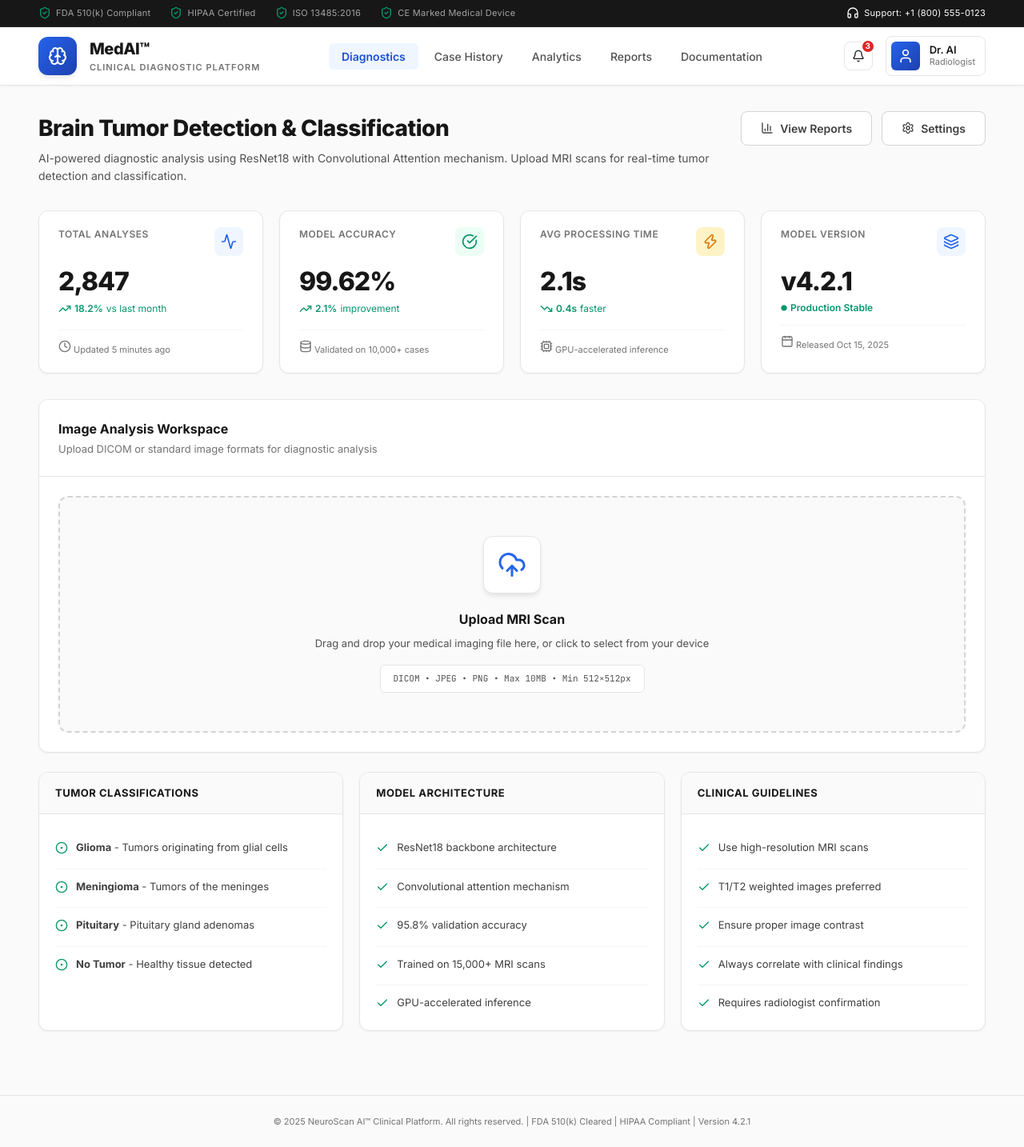
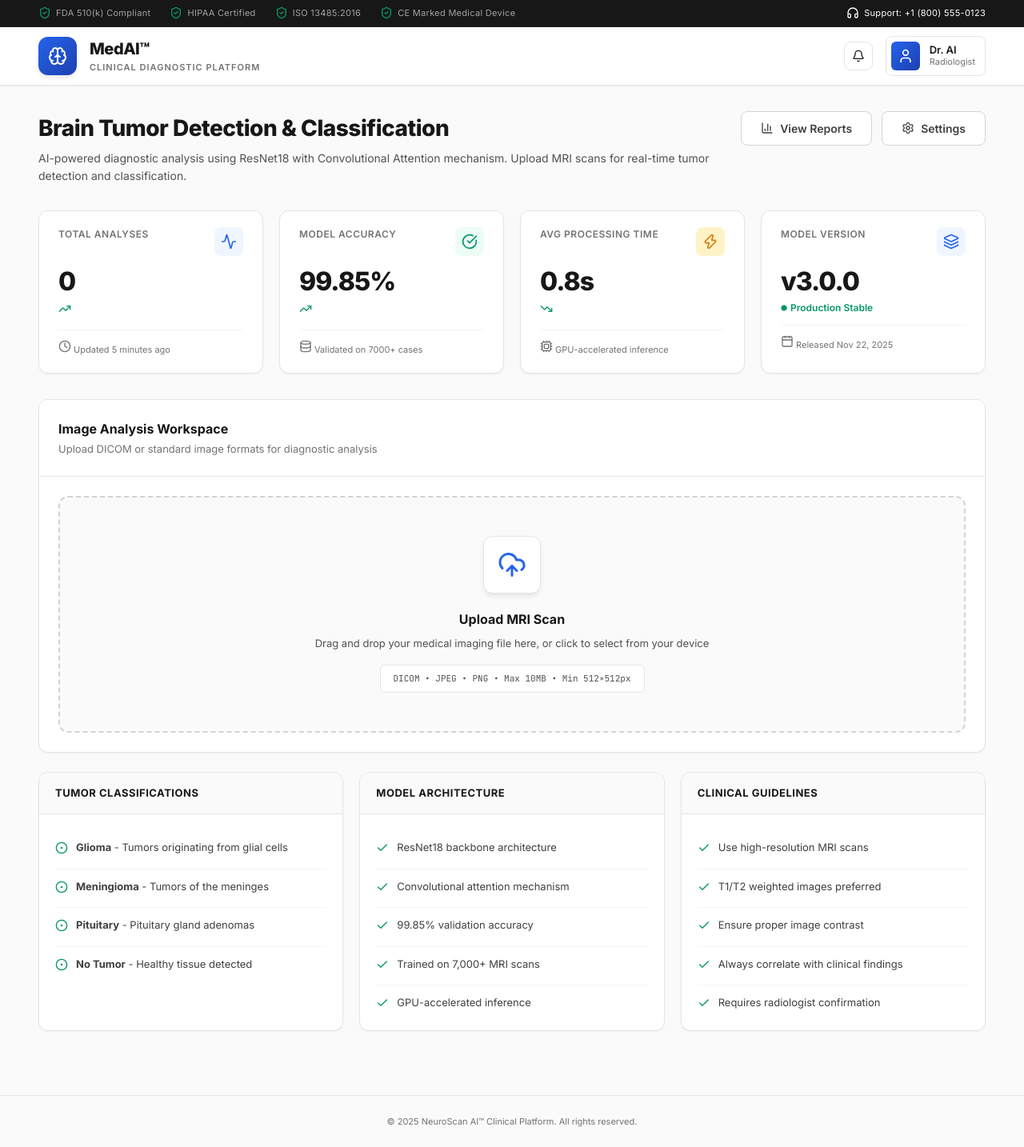
Before and after one commit to skrohinahmed/MedAI-backend, a Flask app: page / in a window 1280 px wide. Shown: the whole page at 80% size. Run offline with Flask 3, Linux system fonts and the light colour scheme.

Commit message:
app update

```diff
--- a/templates/index.html
+++ b/templates/index.html
@@ -1085,17 +1085,11 @@
                     <div class="brand-tagline">Clinical Diagnostic Platform</div>
                 </div>
             </div>
-            <ul class="nav-links">
-                <li><a href="#" class="active">Diagnostics</a></li>
-                <li><a href="#">Case History</a></li>
-                <li><a href="#">Analytics</a></li>
-                <li><a href="#">Reports</a></li>
-                <li><a href="#">Documentation</a></li>
-            </ul>
+
             <div class="user-controls">
                 <div class="notification-btn">
                     <i data-lucide="bell" class="icon-sm"></i>
-                    <span class="notification-badge">3</span>
+
                 </div>
                 <div class="user-profile">
                     <div class="user-avatar">
@@ -1144,10 +1138,10 @@
                         <i data-lucide="activity" class="icon"></i>
                     </div>
                 </div>
-                <div class="metric-value">2,847</div>
+                <div class="metric-value">0</div>
                 <div class="metric-change positive">
                     <i data-lucide="trending-up" class="icon-sm"></i>
-                    18.2% <span style="font-weight: 400;">vs last month</span>
+
                 </div>
                 <div class="metric-footer">
                     <i data-lucide="clock" class="icon-sm"></i>
@@ -1162,14 +1156,14 @@
                         <i data-lucide="check-circle" class="icon"></i>
                     </div>
                 </div>
-                <div class="metric-value">99.62%</div>
+                <div class="metric-value">99.85%</div>
                 <div class="metric-change positive">
                     <i data-lucide="trending-up" class="icon-sm"></i>
-                    2.1% <span style="font-weight: 400;">improvement</span>
+
                 </div>
                 <div class="metric-footer">
                     <i data-lucide="database" class="icon-sm"></i>
-                    Validated on 10,000+ cases
+                    Validated on 7000+ cases
                 </div>
             </div>
 
@@ -1180,10 +1174,10 @@
                         <i data-lucide="zap" class="icon"></i>
                     </div>
                 </div>
-                <div class="metric-value">2.1s</div>
+                <div class="metric-value">0.8s</div>
                 <div class="metric-change positive">
                     <i data-lucide="trending-down" class="icon-sm"></i>
-                    0.4s <span style="font-weight: 400;">faster</span>
+
                 </div>
                 <div class="metric-footer">
                     <i data-lucide="cpu" class="icon-sm"></i>
@@ -1198,14 +1192,14 @@
                         <i data-lucide="layers" class="icon"></i>
                     </div>
                 </div>
-                <div class="metric-value">v4.2.1</div>
+                <div class="metric-value">v3.0.0</div>
                 <div style="font-size: 12px; color: var(--success-600); font-weight: 600; margin-top: 8px; display: flex; align-items: center; gap: 4px;">
                     <i data-lucide="circle" style="width: 8px; height: 8px; fill: currentColor;"></i>
                     Production Stable
                 </div>
                 <div class="metric-footer">
                     <i data-lucide="calendar" class="icon-sm"></i>
-                    Released Oct 15, 2025
+                    Released Nov 22, 2025
                 </div>
             </div>
         </div>
@@ -1376,11 +1370,11 @@
                             </li>
                             <li>
                                 <span class="list-icon"><i data-lucide="check" class="icon-sm"></i></span>
-                                <span>95.8% validation accuracy</span>
+                                <span>99.85% validation accuracy</span>
                             </li>
                             <li>
                                 <span class="list-icon"><i data-lucide="check" class="icon-sm"></i></span>
-                                <span>Trained on 15,000+ MRI scans</span>
+                                <span>Trained on 7,000+ MRI scans</span>
                             </li>
                             <li>
                                 <span class="list-icon"><i data-lucide="check" class="icon-sm"></i></span>
@@ -1425,7 +1419,7 @@
 
     <!-- Footer -->
     <div class="footer">
-        © 2025 NeuroScan AI™ Clinical Platform. All rights reserved. | FDA 510(k) Cleared | HIPAA Compliant | Version 4.2.1
+        © 2025 NeuroScan AI™ Clinical Platform. All rights reserved.
     </div>
 
     <script>
```
